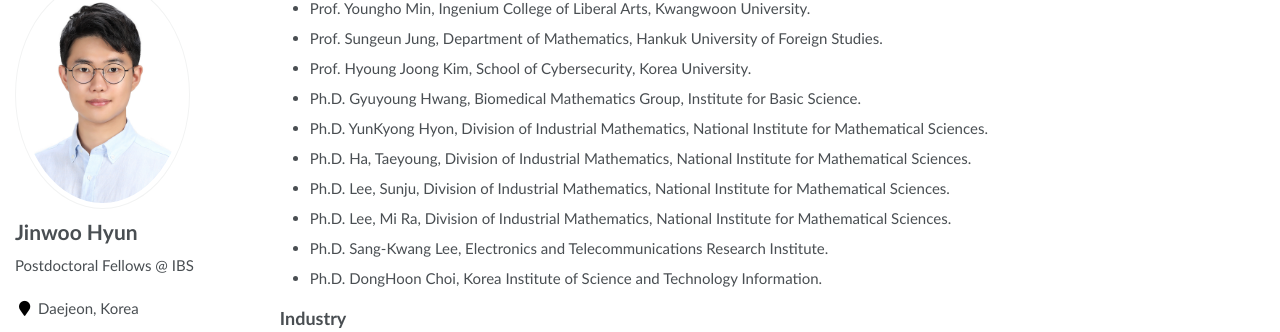
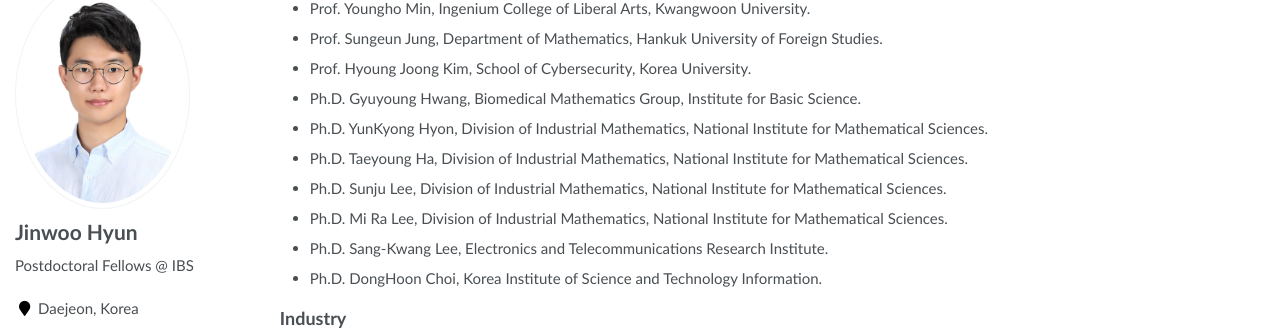
Before and after one commit to JW-George/JW-George.github.io, a Jekyll site: the page built from index.md, in a window 1280 px wide and 900 px high, scrolled down 6281 px. Shown: the part 111-443 px from the top of the window. Built offline with Jekyll 4.4.1, drawn with Linux system fonts in a browser that asks for light colours; some web fonts are replaced.

```diff
--- a/index.md
+++ b/index.md
@@ -401,11 +401,11 @@ Issued by [IBM](https://www.credly.com/org/ibm)
 
 - Ph.D. YunKyong Hyon, Division of Industrial Mathematics, National Institute for Mathematical Sciences.
 
-- Ph.D. Ha, Taeyoung, Division of Industrial Mathematics, National Institute for Mathematical Sciences.
+- Ph.D. Taeyoung Ha, Division of Industrial Mathematics, National Institute for Mathematical Sciences.
 
-- Ph.D. Lee, Sunju, Division of Industrial Mathematics, National Institute for Mathematical Sciences.
+- Ph.D. Sunju Lee, Division of Industrial Mathematics, National Institute for Mathematical Sciences.
 
-- Ph.D. Lee, Mi Ra, Division of Industrial Mathematics, National Institute for Mathematical Sciences.
+- Ph.D. Mi Ra Lee, Division of Industrial Mathematics, National Institute for Mathematical Sciences.
 
 - Ph.D. Sang-Kwang Lee, Electronics and Telecommunications Research Institute.
 
```
